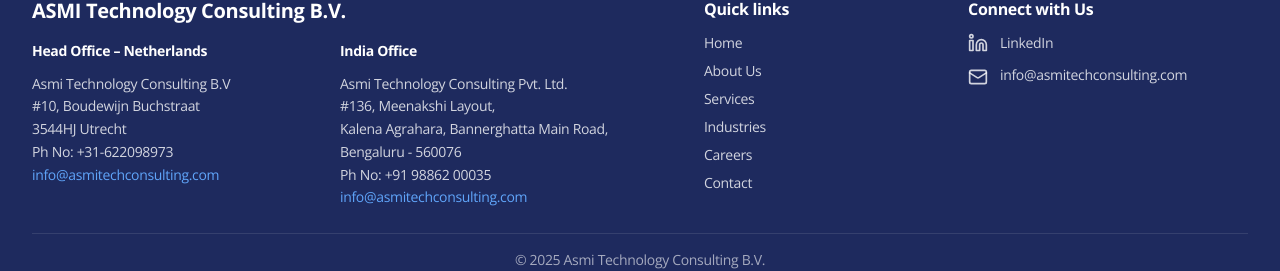
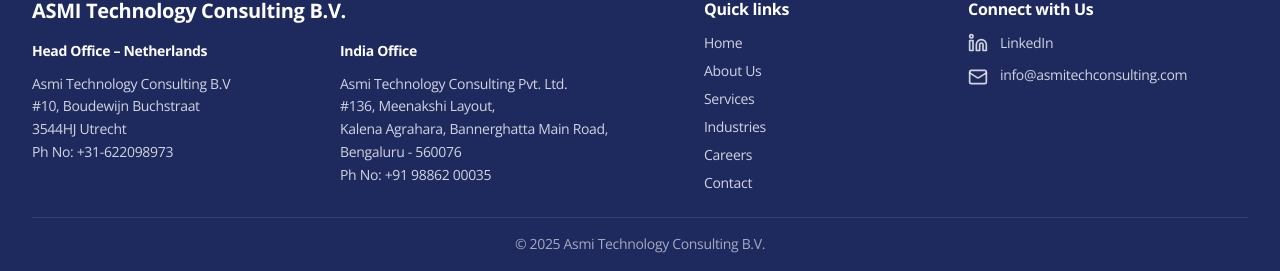
Before and after one commit to Galact07/AsmiTech, a React (Vite) app: page / in a window 1280 px wide. Shown: the part 4813-5084 px from the top of the page. Built offline with nearby package versions, Linux system fonts and the light colour scheme.

Commit message:
Remove email addresses from footer address sections

```diff
--- a/src/components/Footer.jsx
+++ b/src/components/Footer.jsx
@@ -17,8 +17,7 @@
                   Asmi Technology Consulting B.V<br />
                   #10, Boudewijn Buchstraat<br />
                   3544HJ Utrecht<br />
-                  Ph No: +31-622098973<br />
-                  <a href="mailto:info@asmitechconsulting.com" className="text-blue-400 hover:text-blue-300 transition break-all">info@asmitechconsulting.com</a>
+                  Ph No: +31-622098973
                 </address>
               </div>
 
@@ -29,8 +28,7 @@
                   #136, Meenakshi Layout,<br />
                   Kalena Agrahara, Bannerghatta Main Road,<br />
                   Bengaluru - 560076<br />
-                  Ph No: +91 98862 00035<br />
-                  <a href="mailto:info@asmitechconsulting.com" className="text-blue-400 hover:text-blue-300 transition break-all">info@asmitechconsulting.com</a>
+                  Ph No: +91 98862 00035
                 </address>
               </div>
             </div>
```
